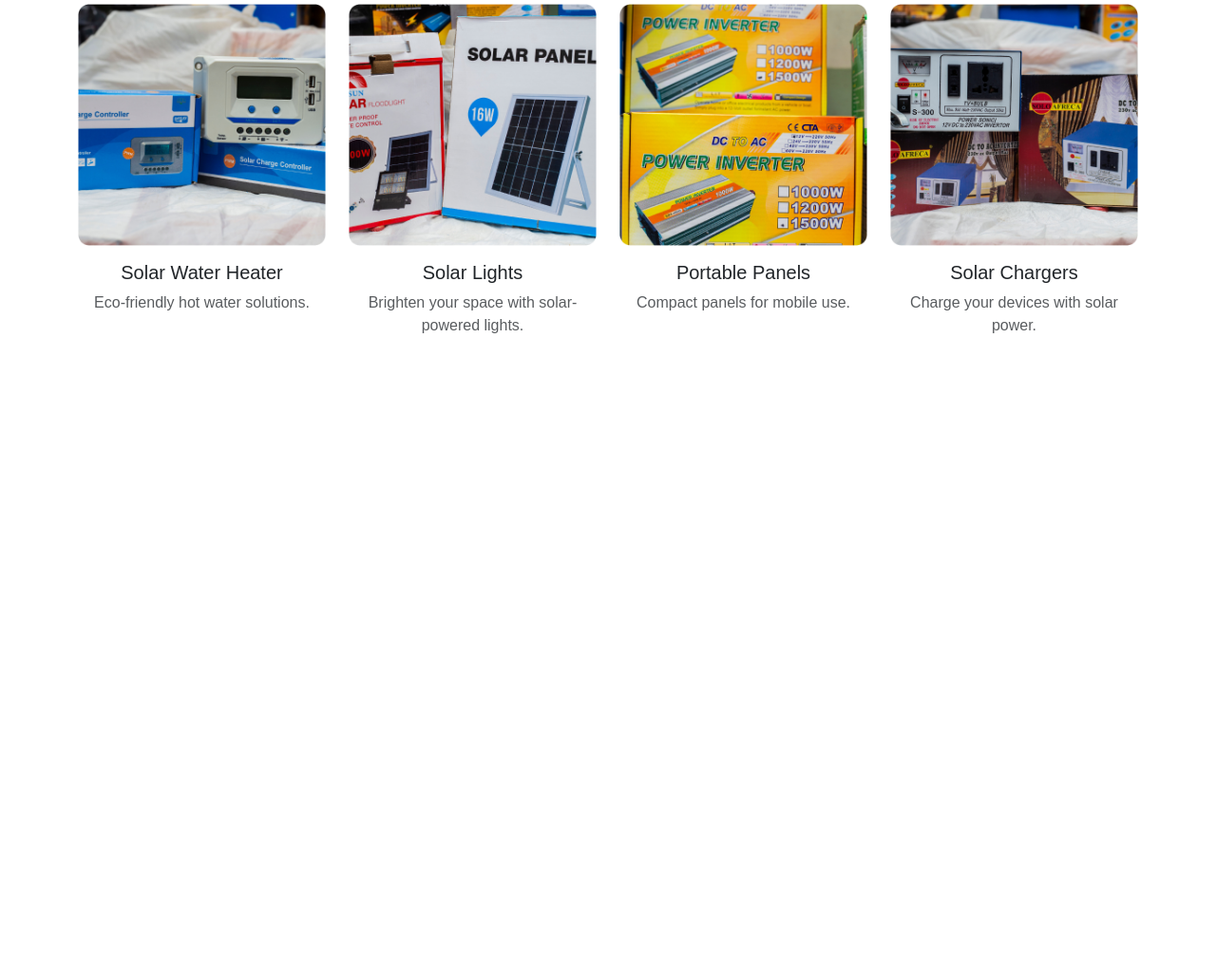
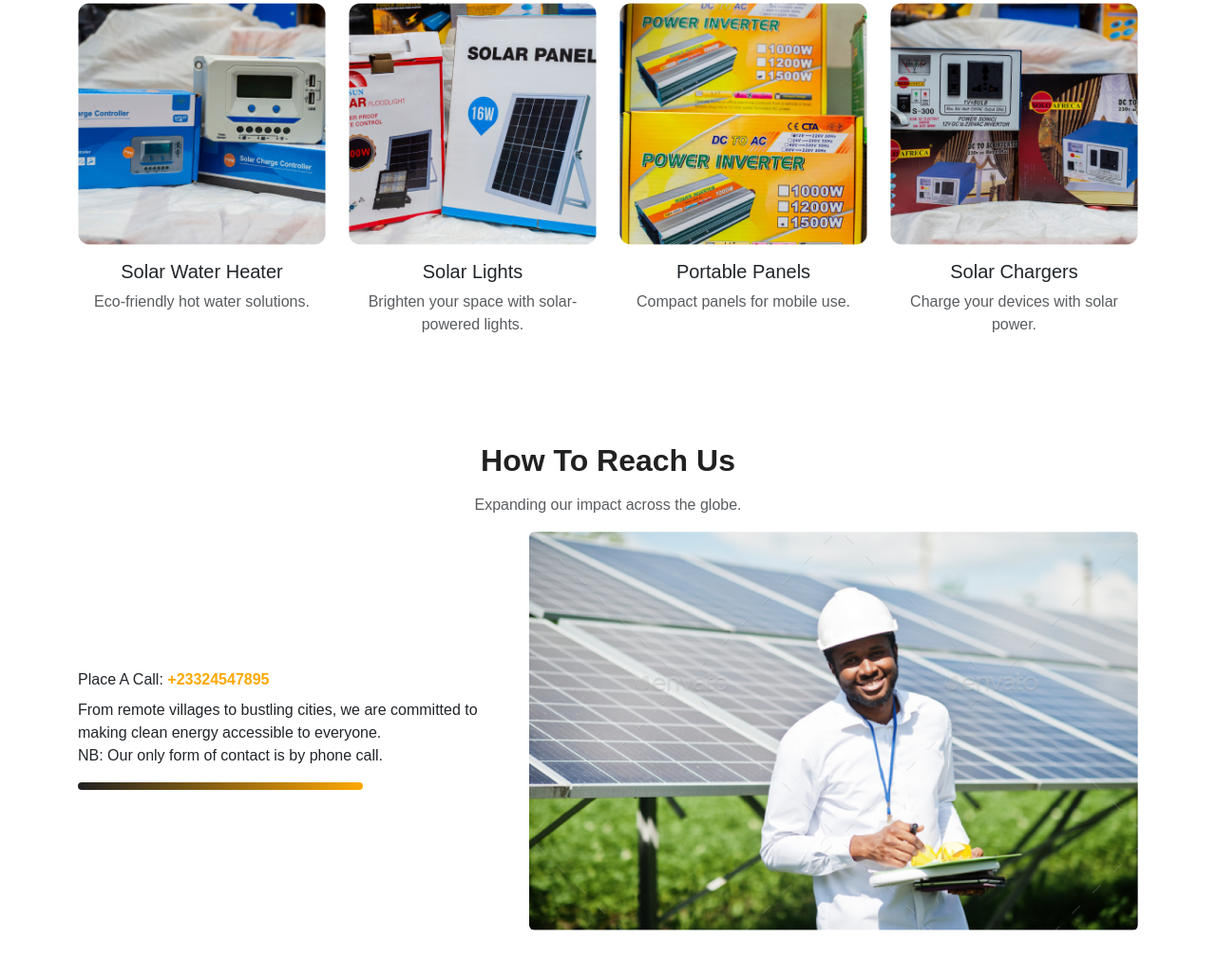
Before and after one commit to Namibra-Devs/Hayn-hayn-solar, a plain HTML site: page index.html in a window 1280 px wide. Shown: the part 2228-3256 px from the top of the page at 95% size. Before the commit the page ends 2647 px from the top, so only its background shows below. Drawn offline with nearby package versions, Linux system fonts and the light colour scheme; files whose address does not match are found by name.

Commit message:
how to reach us section done

```diff
--- a/assets/css/style.css
+++ b/assets/css/style.css
@@ -90,10 +90,13 @@
   @media (max-width: 768px) {
     .what-we-do .gold-line-img {
       width: 80px;
-      top: 160%;
+      top: 165%;
       right: 20px;
     }
-
+    .rect-line {
+        width: 200px !important;
+        text-align: left;
+    }
   }
 
 
@@ -105,3 +108,13 @@
         align-self: center;
     }
   }
+
+  .products h2 {
+    font-weight: bold;
+    color: #212121;
+  }
+
+  .reach h2 {
+    font-weight: bold;
+    color: #212121;
+  }
--- a/index.html
+++ b/index.html
@@ -43,7 +43,8 @@
               alt="Company Icon"
               class="img-fluid"
             />
-            <div class="rect-line mx-auto mx-md-0"></div>
+            <div class="rect-line mx-auto mx-md-0" style="width: 300px; height: 8px; background: linear-gradient(to right, #212121, #FDA802);"></div>
+
           </div>
           <!-- Right Section -->
           <div class="col-md-6 text-center text-md-start">
@@ -280,6 +281,38 @@
       </div>
     </section>
 
+    <!-- How to reach us section---- -->
+    <section class="reach py-5" id="reach">
+        <div class="container">
+          <!-- Title and Subheading -->
+          <div class="text-center mb-3">
+            <h2 class="mb-3">How To Reach Us</h2>
+            <p class="text-muted">Expanding our impact across the globe.</p>
+          </div>
+
+          <!-- Content Section -->
+          <div class="row align-items-center">
+            <!-- Left Section: Text -->
+            <div class="col-lg-5 order-2 order-lg-1">
+              <p class="mb-2">
+                Place A Call: <span style="color: #FDA802; font-weight: bold;">+23324547895</span>
+              </p>
+              <p class="mb-3">
+                From remote villages to bustling cities, we are committed to making clean energy accessible to everyone. <br>
+                NB: Our only form of contact is by phone call.
+              </p>
+              <div class="rect-line mt-3 mx-auto mx-md-0 text-md-start" style="width: 300px; height: 8px; background: linear-gradient(to right, #212121, #FDA802);"></div>
+            </div>
+
+            <!-- Right Section: Image -->
+            <div class="col-lg-7 order-1 order-lg-2 text-center mb-4 mb-lg-0">
+              <img src="/assets/images/reach.png" alt="Our Reach" class="img-fluid rounded">
+            </div>
+          </div>
+        </div>
+      </section>
+
+
     <script
       src="https://cdn.jsdelivr.net/npm/bootstrap@5.3.3/dist/js/bootstrap.bundle.min.js"
       integrity="sha384-YvpcrYf0tY3lHB60NNkmXc5s9fDVZLESaAA55NDzOxhy9GkcIdslK1eN7N6jIeHz"
```
Also changed, not shown: assets/images/reach.png (added).
